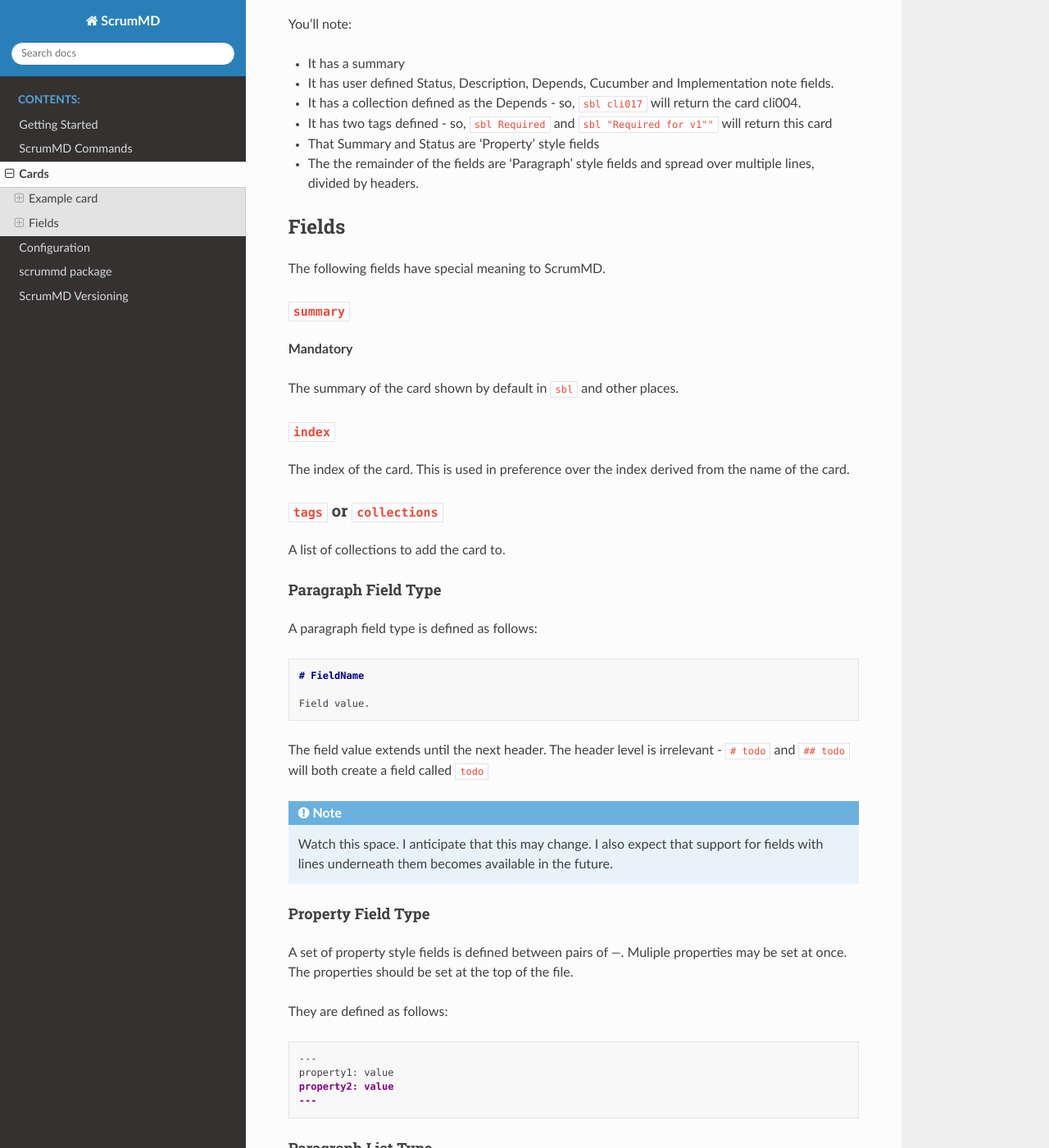
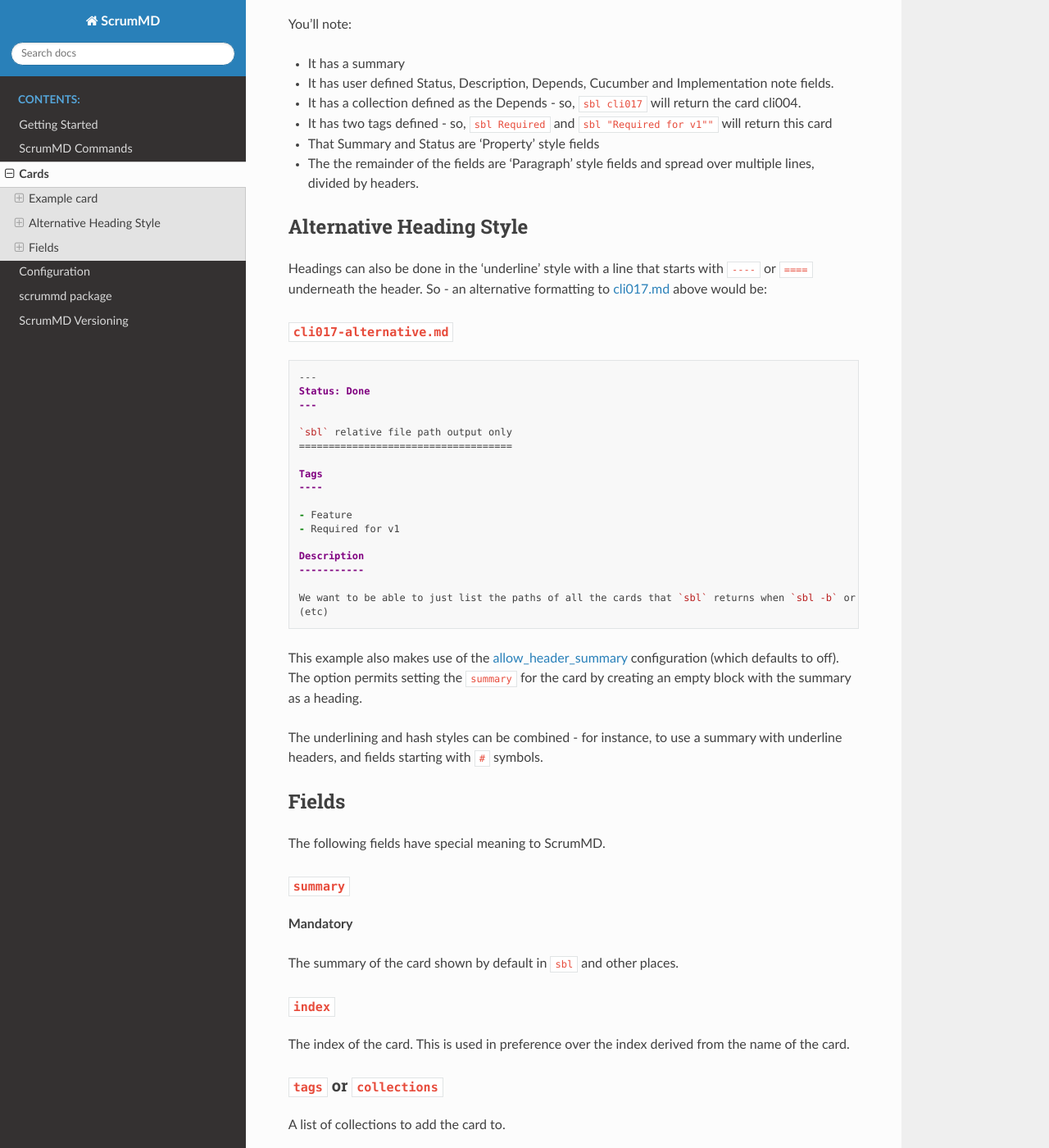
Before and after one commit to lkingsford/scrummd, a Sphinx documentation site: the page built from docs/card.rst, in a window 1280 px wide and 1400 px high, scrolled down 1540 px. Shown: the whole window at 82% size. Built offline with Sphinx 7.4.7 and the Read the Docs theme 2.0.0, drawn with Linux system fonts in a browser that asks for light colours; the version number could not be read and is left out.

Commit message:
cli028 Documented underline headers

```diff
--- a/docs/card.rst
+++ b/docs/card.rst
@@ -86,6 +86,47 @@
 - It has two tags defined - so, ``sbl Required`` and ``sbl "Required for v1""`` will return this card
 - That Summary and Status are 'Property' style fields
 - The the remainder of the fields are 'Paragraph' style fields and spread over multiple lines, divided by headers.
+
+Alternative Heading Style
+=========================
+
+Headings can also be done in the 'underline' style with a line that starts with
+``----`` or ``====`` underneath the header. So - an alternative formatting to
+:ref:`cli017` above would be:
+
+
+``cli017-alternative.md``
+^^^^^^^^^^^^^^^^^^^^^^^^^
+
+.. code-block:: markdown
+
+    ---
+    Status: Done
+    ---
+
+    `sbl` relative file path output only
+    ====================================
+
+    Tags
+    ----
+
+    - Feature
+    - Required for v1
+
+    Description
+    -----------
+
+    We want to be able to just list the paths of all the cards that `sbl` returns when `sbl -b` or `sbl --bare` is called. The idea is that you'll be able to call
+    (etc)
+
+
+This example also makes use of the :ref:`allow_header_summary` configuration
+(which defaults to off). The option permits setting the ``summary`` for the card
+by creating an empty block with the summary as a heading.
+
+The underlining and hash styles can be combined - for instance, to use a summary
+with underline headers, and fields starting with ``#`` symbols.
+
 
 Fields
 ======
--- a/docs/configuration.rst
+++ b/docs/configuration.rst
@@ -23,6 +23,8 @@
 
 ``[tool.scrummd]``
 ##################
+
+.. _allow_header_summary:
 
 ``allow_header_summary``
 ^^^^^^^^^^^^^^^^^^^^^^^^
```
